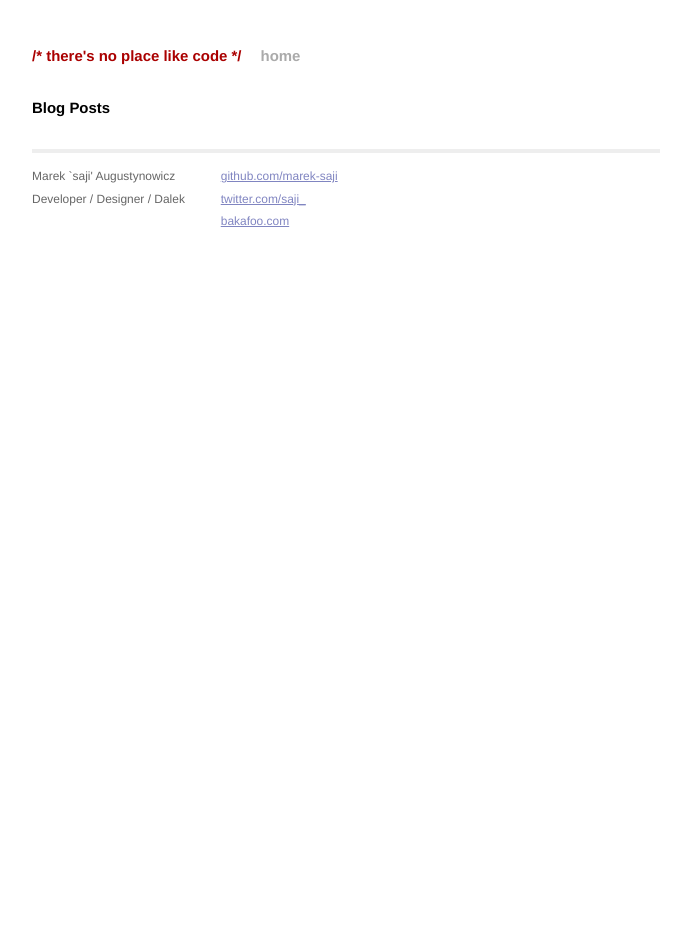
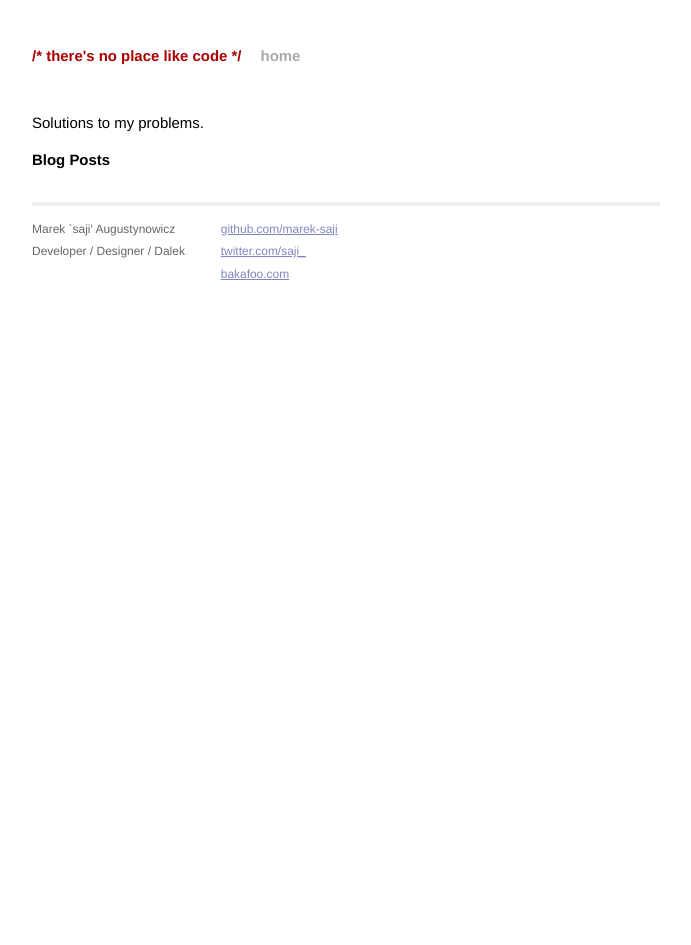
Before and after one commit to marek-saji/noplacelikecode, a Jekyll site: the page built from index.html, in a window 1280 px wide. Shown: the whole page, without its empty margins (294-985 px from the left). Built offline with Jekyll 4.4.1, drawn with Linux system fonts in a browser that asks for light colours; Markdown is read by kramdown in place of the engine named in the settings.

Commit message:
Display slogan

```diff
--- a/_config.yml
+++ b/_config.yml
@@ -1,3 +1,4 @@
 name: "/* there's no place like code */"
+slogan: "Solutions to my problems."
 markdown: redcarpet
 pygments: true
--- a/_layouts/default.html
+++ b/_layouts/default.html
@@ -19,6 +19,11 @@
           <div class="header">
             <h1 class="title"><a href="{{ site.baseurl }}">{{ site.name }}</a></h1>
             <a class="extra" href="{{ site.baseurl }}">home</a>
+            {% if site.slogan %}
+              <p>
+                {{ site.slogan }}
+              </p>
+            {% endif %}
           </div>
 
           {{ content }}
```
